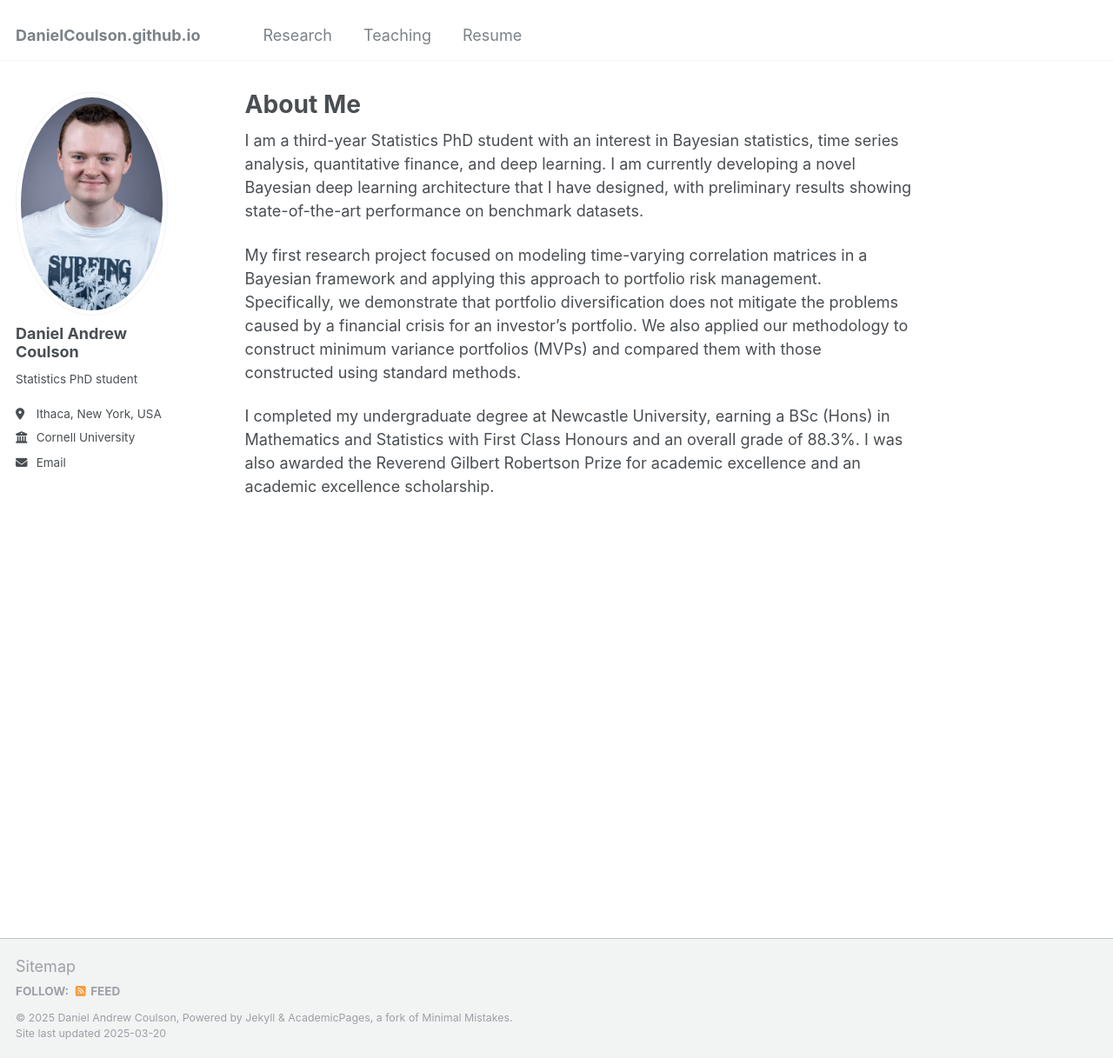
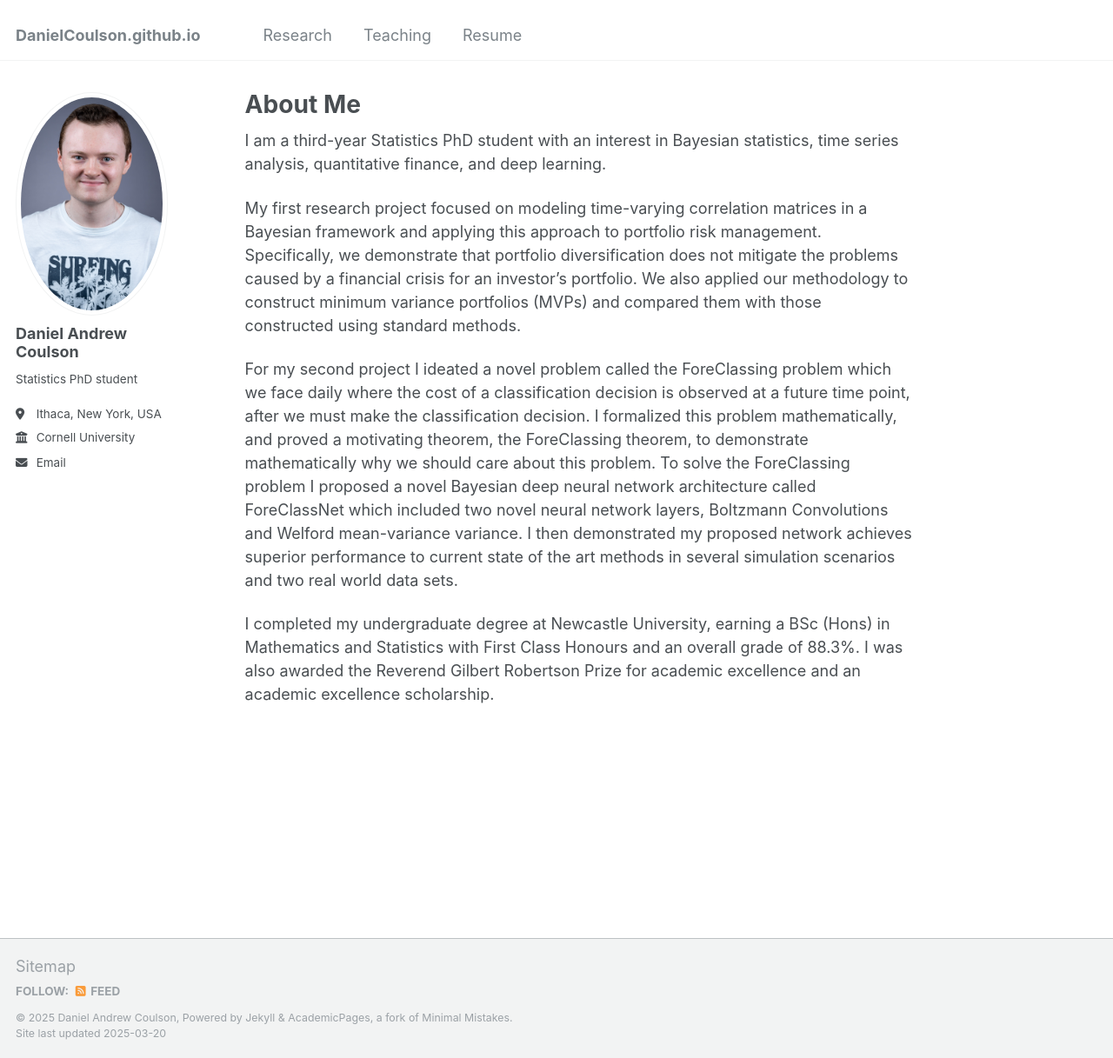
Before and after one commit to DanielCoulson/DanielCoulson.github.io, a Jekyll site: the page built from _pages/about.md, in a window 1280 px wide and 1217 px high. Shown: the whole window at 87% size. Built offline with Jekyll 4.4.1, drawn with Linux system fonts in a browser that asks for light colours.

Commit message:
Update about.md

```diff
--- a/_pages/about.md
+++ b/_pages/about.md
@@ -6,8 +6,10 @@ redirect_from:
   - /about/
   - /about.html
 ---
-I am a third-year Statistics PhD student with an interest in Bayesian statistics, time series analysis, quantitative finance, and deep learning. I am currently developing a novel Bayesian deep learning architecture that I have designed, with preliminary results showing state-of-the-art performance on benchmark datasets.
+I am a third-year Statistics PhD student with an interest in Bayesian statistics, time series analysis, quantitative finance, and deep learning.
 
 My first research project focused on modeling time-varying correlation matrices in a Bayesian framework and applying this approach to portfolio risk management. Specifically, we demonstrate that portfolio diversification does not mitigate the problems caused by a financial crisis for an investor's portfolio. We also applied our methodology to construct minimum variance portfolios (MVPs) and compared them with those constructed using standard methods.
 
+For my second project I ideated a novel problem called the ForeClassing problem which we face daily where the cost of a classification decision is observed at a future time point, after we must make the classification decision. I formalized this problem mathematically, and proved a motivating theorem, the ForeClassing theorem, to demonstrate mathematically why we should care about this problem. To solve the ForeClassing problem I proposed a novel Bayesian deep neural network architecture called ForeClassNet which included two novel neural network layers, Boltzmann Convolutions and Welford mean-variance variance. I then demonstrated my proposed network achieves superior performance to current state of the art methods in several simulation scenarios and two real world data sets.
+
 I completed my undergraduate degree at Newcastle University, earning a BSc (Hons) in Mathematics and Statistics with First Class Honours and an overall grade of 88.3%. I was also awarded the Reverend Gilbert Robertson Prize for academic excellence and an academic excellence scholarship.
```
